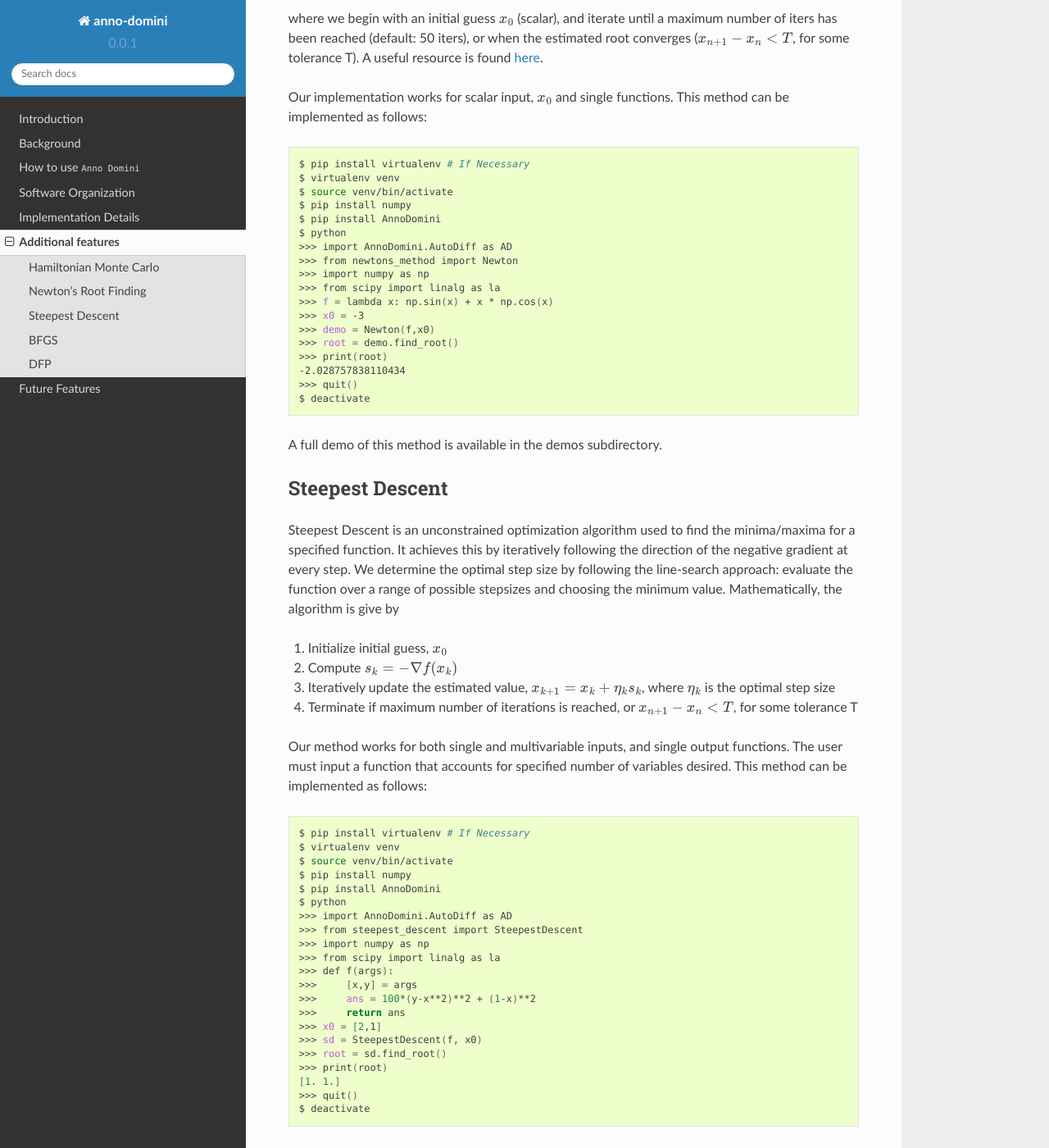
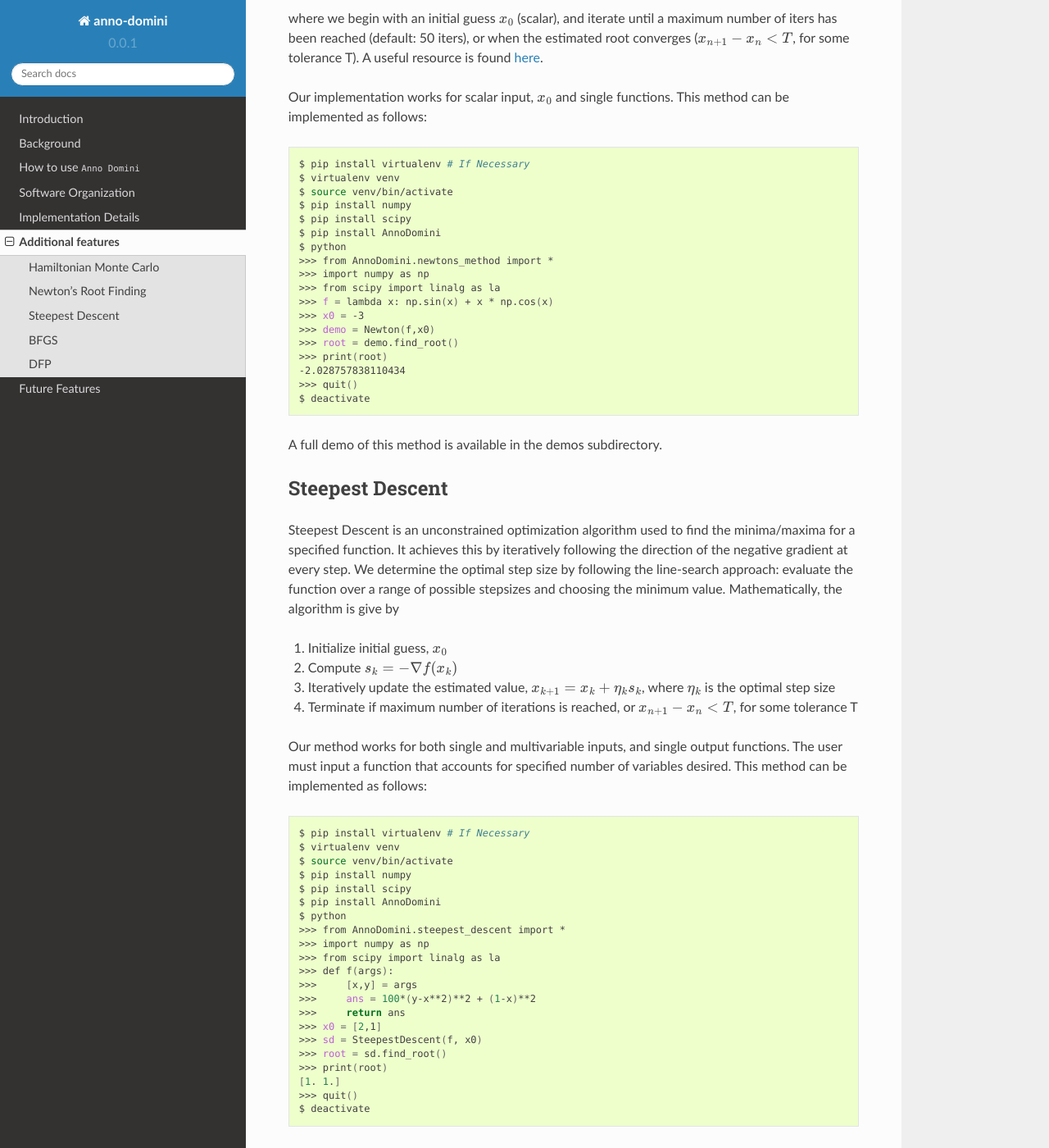
Before and after one commit to anno-domini-207/auto-diff, a Sphinx documentation site: the page built from docs/source/additional_features.rst, in a window 1280 px wide and 1400 px high, scrolled down 724 px. Shown: the whole window at 82% size. Built offline with Sphinx 7.4.7 and the Read the Docs theme 2.0.0, drawn with Linux system fonts in a browser that asks for light colours; some of the changed text lies outside the part shown.

Commit message:
updates to additional features

```diff
--- a/docs/source/additional_features.rst
+++ b/docs/source/additional_features.rst
@@ -35,10 +35,10 @@ Our implementation works for scalar input, :math:`x_0` and single functions. Thi
     $ virtualenv venv
     $ source venv/bin/activate
     $ pip install numpy
+    $ pip install scipy
     $ pip install AnnoDomini
     $ python
-    >>> import AnnoDomini.AutoDiff as AD
-    >>> from newtons_method import Newton
+    >>> from AnnoDomini.newtons_method import *
     >>> import numpy as np
     >>> from scipy import linalg as la
     >>> f = lambda x: np.sin(x) + x * np.cos(x)
@@ -72,10 +72,10 @@ Our method works for both single and multivariable inputs, and single output fun
     $ virtualenv venv
     $ source venv/bin/activate
     $ pip install numpy
+    $ pip install scipy
     $ pip install AnnoDomini
     $ python
-    >>> import AnnoDomini.AutoDiff as AD
-    >>> from steepest_descent import SteepestDescent
+    >>> from AnnoDomini.steepest_descent import *
     >>> import numpy as np
     >>> from scipy import linalg as la
     >>> def f(args):
@@ -113,10 +113,10 @@ This method can be implemented as follows:
     $ virtualenv venv
     $ source venv/bin/activate
     $ pip install numpy
+    $ pip install scipy
     $ pip install AnnoDomini
     $ python
-    >>> import AnnoDomini.AutoDiff as AD
-    >>> from BFGS import BFGS
+    >>> from AnnoDomini.BFGS import *
     >>> import numpy as np
     >>> from scipy import linalg as la
     >>> def f(args):
@@ -155,10 +155,10 @@ This method can be implemented as follows:
     $ virtualenv venv
     $ source venv/bin/activate
     $ pip install numpy
+    $ pip install scipy
     $ pip install AnnoDomini
     $ python
-    >>> import AnnoDomini.AutoDiff as AD
-    >>> from BFGS import BFGS
+    >>> from AnnoDomini.DFP import *
     >>> import numpy as np
     >>> from scipy import linalg as la
     >>> def f(args):
```
